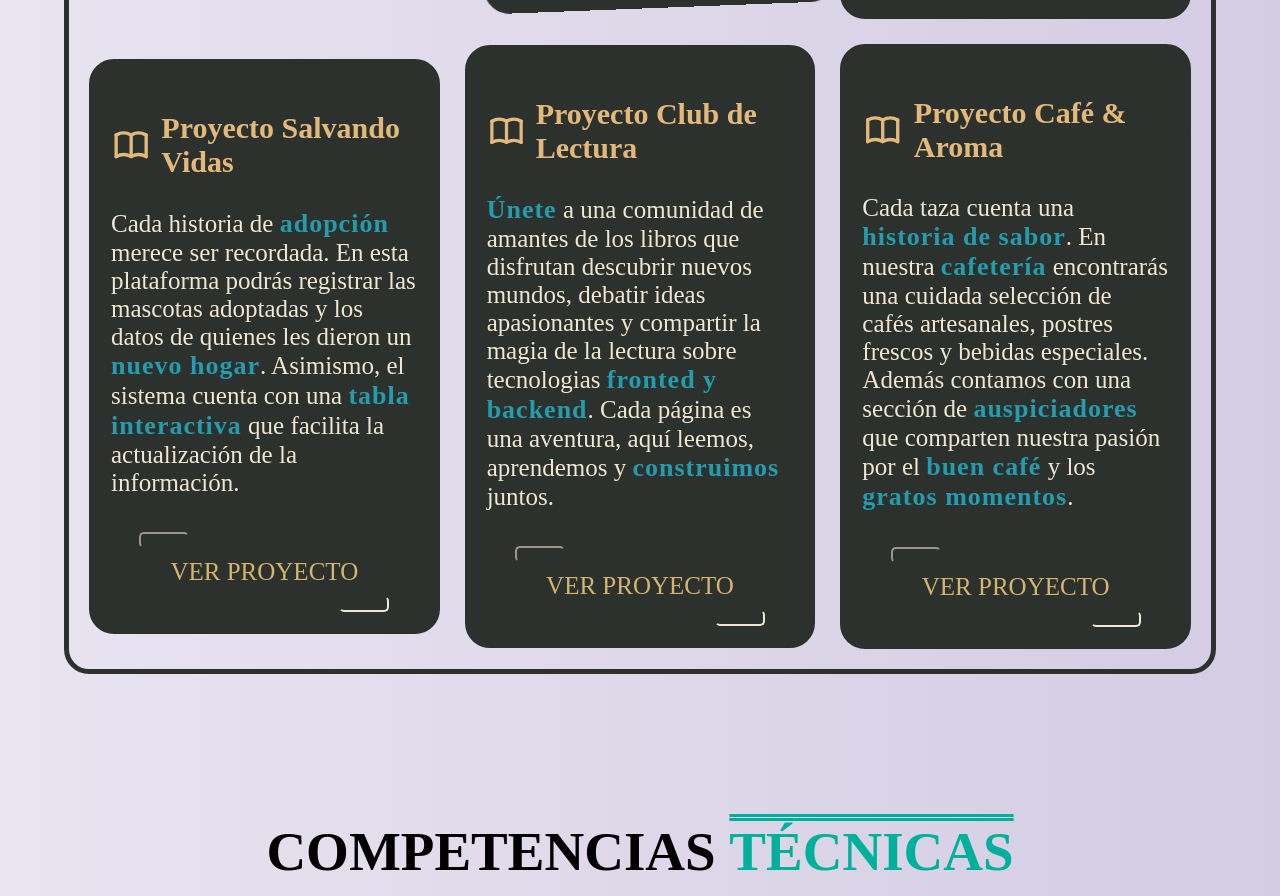
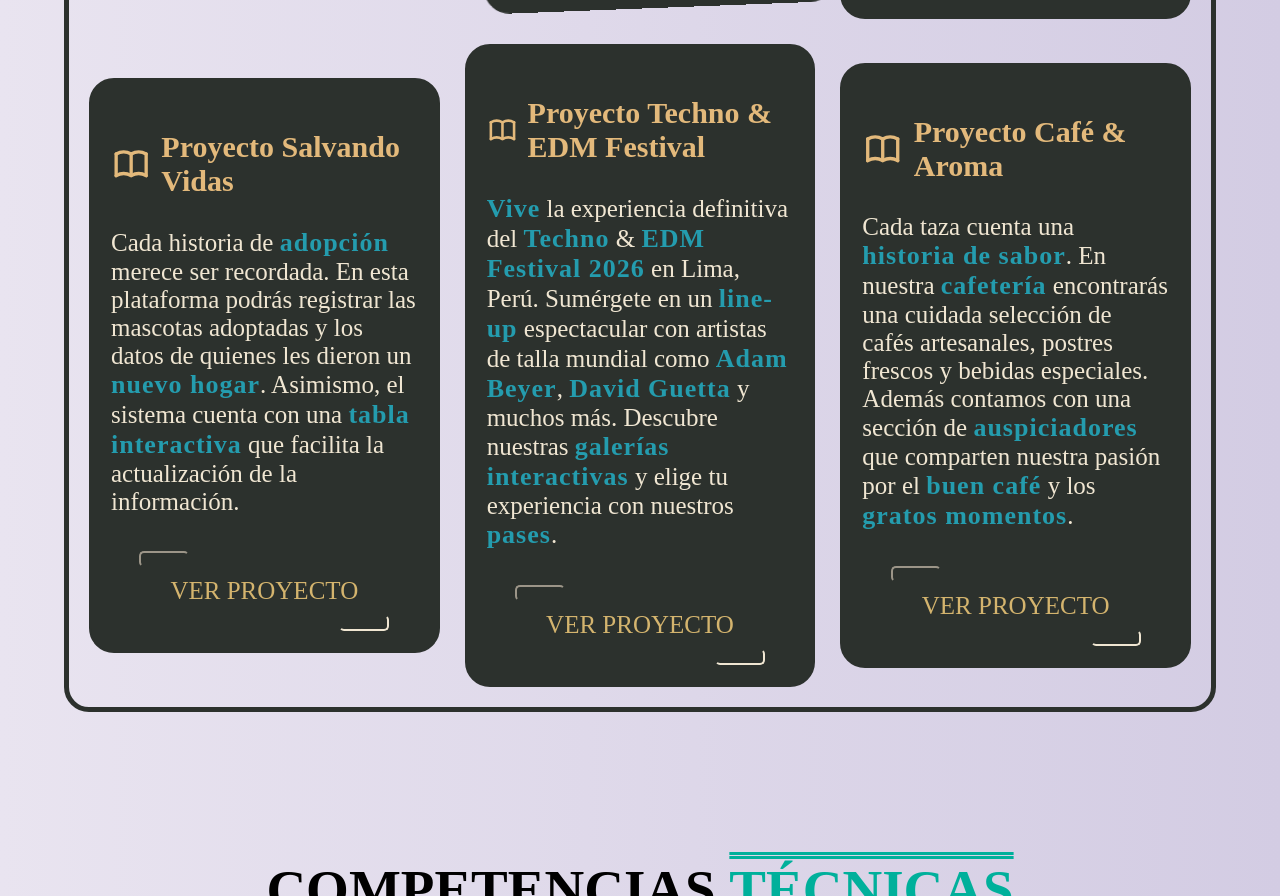
Before and after one commit to ingAntonioValladares/PortafolioAntonioValladares, a plain HTML site: page index.html in a window 1280 px wide. Shown: the part 2406-3302 px from the top of the page. Drawn offline with nearby package versions, Linux system fonts and the light colour scheme.

Commit message:
Cambiar proyecto Club de Lectura

```diff
--- a/index.html
+++ b/index.html
@@ -399,21 +399,26 @@
               <path d="M12 6l0 13" />
               <path d="M21 6l0 13" />
             </svg>
-            <h3>Proyecto Club de Lectura</h3>
+            <h3>Proyecto Techno & EDM Festival</h3>
           </div>
           <p class="margen-top">
-            <span class="resaltado_opcion2">Únete</span> a una comunidad de
-            amantes de los libros que disfrutan descubrir nuevos mundos, debatir
-            ideas apasionantes y compartir la magia de la lectura sobre
-            tecnologias
-            <span class="resaltado_opcion2">fronted y backend</span>. Cada
-            página es una aventura, aquí leemos, aprendemos y
-            <span class="resaltado_opcion2">construimos</span> juntos.
+            <span class="resaltado_opcion2">Vive</span> la experiencia
+            definitiva del <span class="resaltado_opcion2">Techno</span> &
+            <span class="resaltado_opcion2">EDM Festival 2026</span> en Lima,
+            Perú. Sumérgete en un
+            <span class="resaltado_opcion2">line-up</span> espectacular con
+            artistas de talla mundial como
+            <span class="resaltado_opcion2">Adam Beyer</span>,
+            <span class="resaltado_opcion2">David Guetta</span> y muchos más.
+            Descubre nuestras
+            <span class="resaltado_opcion2">galerías interactivas</span> y elige
+            tu experiencia con nuestros
+            <span class="resaltado_opcion2">pases</span>.
           </p>
           <!-- <p>Desarrollado con:<br />HTML + CSS + SASS + JS(DOM)</p> -->
           <a
             target="_blank"
-            href="https://boookgrupo.netlify.app"
+            href="https://proyectotechnofestival.netlify.app/"
             class="btn type centrarTexto"
             >Ver proyecto</a
           >
```
